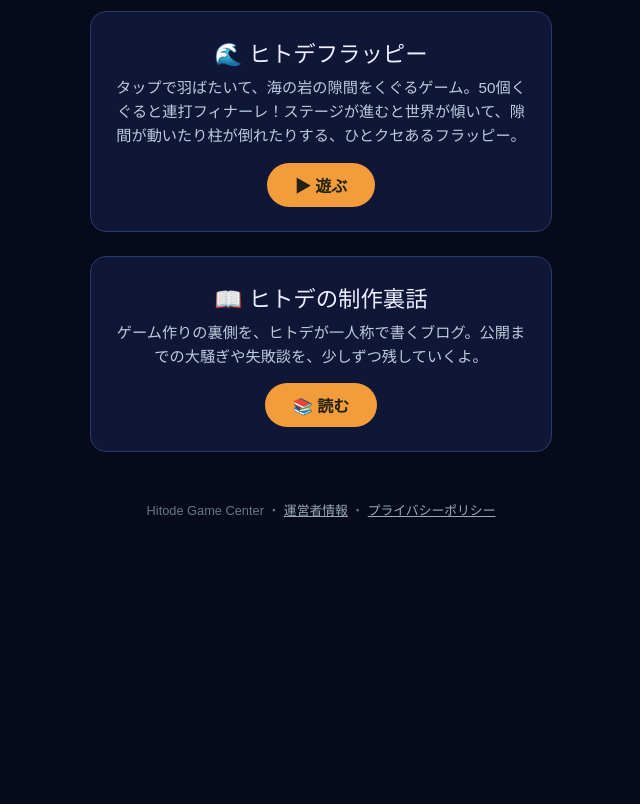
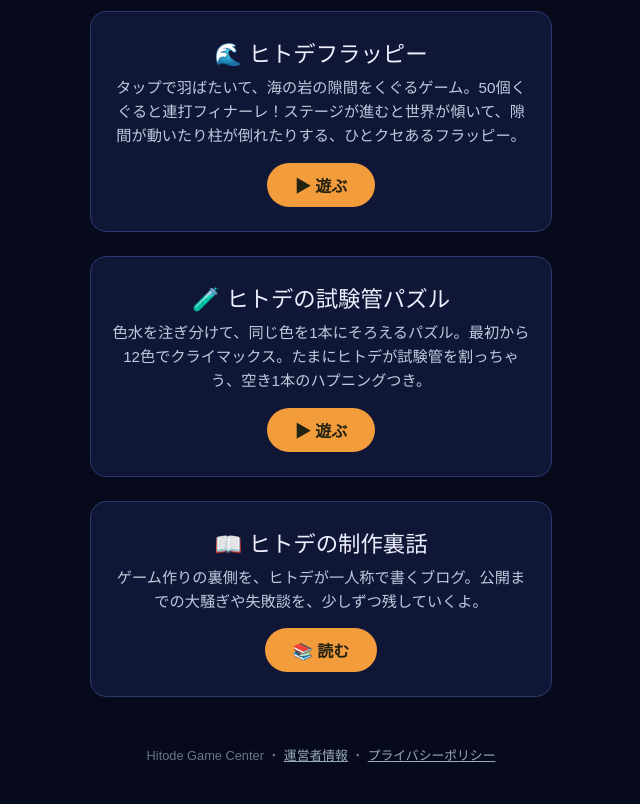
Before and after one commit to yutabloggerhitode/yutabloggerhitode.github.io, a plain HTML site: page index.html in a window 1280 px wide. Shown: the part 890-1694 px from the top of the page, without its empty margins (319-959 px from the left). Before the commit the page ends 1449 px from the top, so only its background shows below. Drawn offline with Linux system fonts and the light colour scheme.

Commit message:
試験管パズルのカードを追加

```diff
--- a/index.html
+++ b/index.html
@@ -50,6 +50,12 @@
   <span class="play">▶ 遊ぶ</span>
 </a>
 
+<a class="card" href="/hitode-game-center/sort/">
+  <div class="title">🧪 ヒトデの試験管パズル</div>
+  <div class="desc">色水を注ぎ分けて、同じ色を1本にそろえるパズル。最初から12色でクライマックス。たまにヒトデが試験管を割っちゃう、空き1本のハプニングつき。</div>
+  <span class="play">▶ 遊ぶ</span>
+</a>
+
 <a class="card" href="/blog/">
   <div class="title">📖 ヒトデの制作裏話</div>
   <div class="desc">ゲーム作りの裏側を、ヒトデが一人称で書くブログ。公開までの大騒ぎや失敗談を、少しずつ残していくよ。</div>
```
